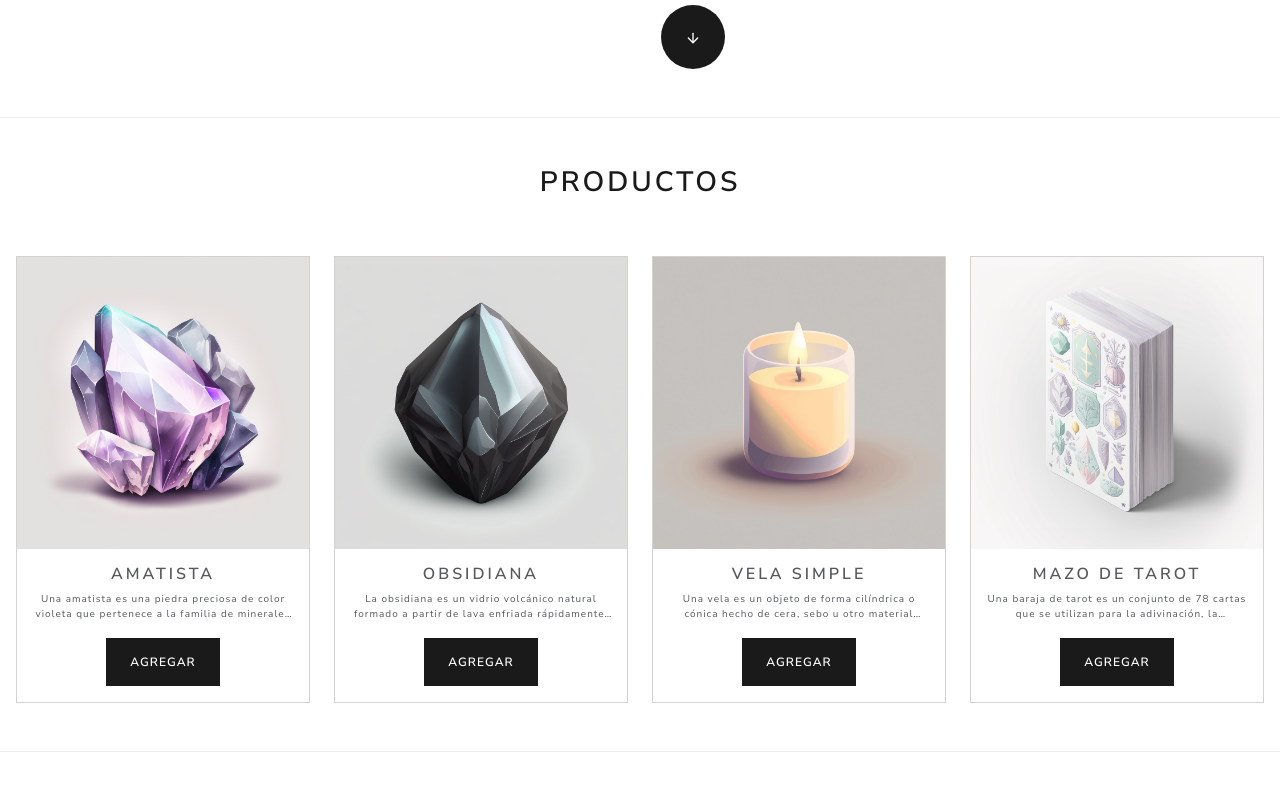
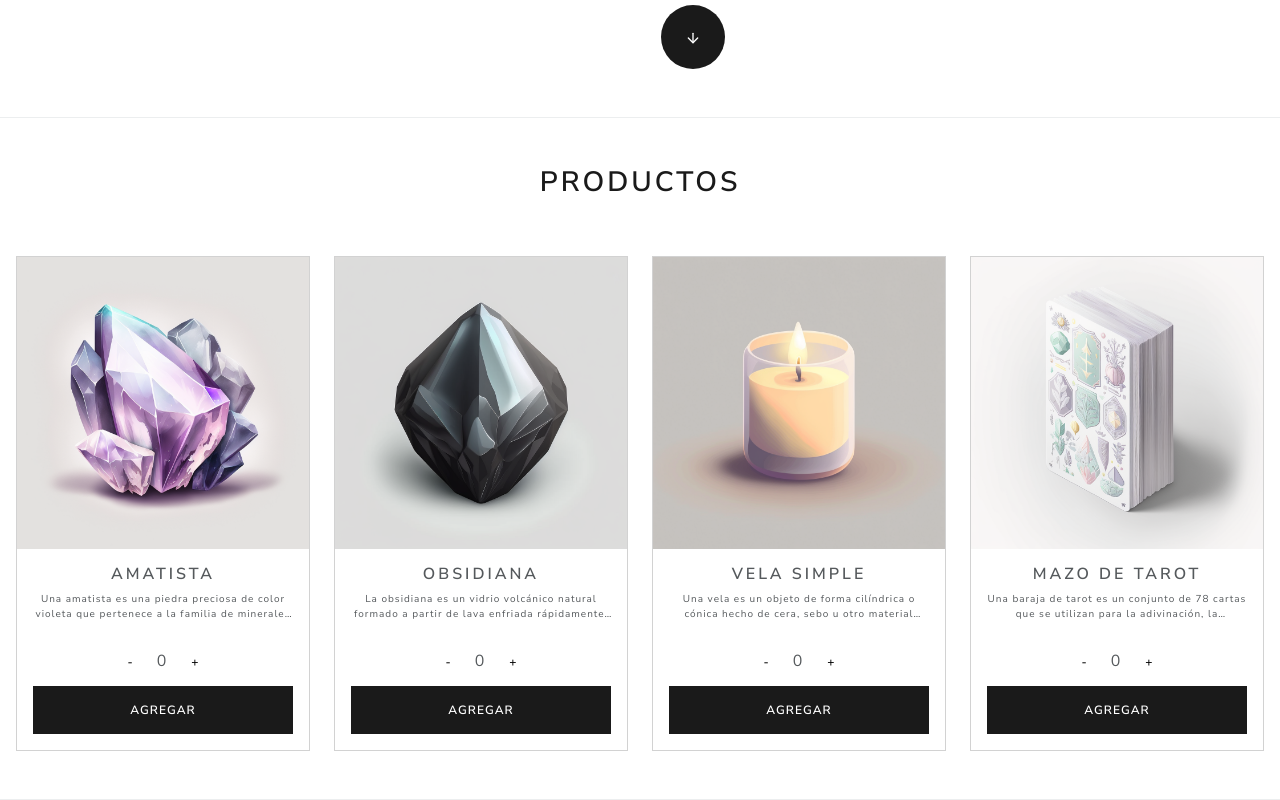
Before and after one commit to Andreinadesolaborges/ReactPreentrega1-DeSola, a React (Create React App) app in the folder preentrega1-desola/: page / in a window 1280 px wide. Shown: the part 715-1515 px from the top of the page. Before the commit the page ends 1467 px from the top, so only its background shows below. Built offline with nearby package versions, Linux system fonts and the light colour scheme.

Commit message:
contador

```diff
--- a/preentrega1-desola/src/components/CardProduct/CardProduct.jsx
+++ b/preentrega1-desola/src/components/CardProduct/CardProduct.jsx
@@ -1,3 +1,4 @@
+import Counter from "../Counter/Counter";
 
 const Cardproduct = ({title,description,url}) => {
     return (
@@ -7,7 +8,8 @@ const Cardproduct = ({title,description,url}) => {
                 <div className="card-body">
                     <h5 className="card-title">{title}</h5>
                     <p className="card-text">{description}</p>
-                    <a href="#" className="btn btn-primary zoomIn">Agregar</a>
+                    <Counter/>
+                    <a href="#" className="btn btn-primary d-block zoomIn ">Agregar</a>
                 </div>
             </div>
         </>
--- /dev/null
+++ b/preentrega1-desola/src/components/Counter/Counter.jsx
@@ -0,0 +1,19 @@
+import { useState } from "react";
+const Counter = () => {
+
+    const [contador, setContador] = useState (0);
+
+    const sumar = () => setContador(contador + 1);
+    const restar = () => setContador(contador - 1);
+
+    return (
+        <>
+            <button className="btn btn-secondary" onClick={()=>restar()}>-</button>
+            {contador}
+            <button className="btn btn-secondary" onClick={()=>sumar()}>+</button>
+
+        </>
+    );
+}
+
+export default Counter;
```
